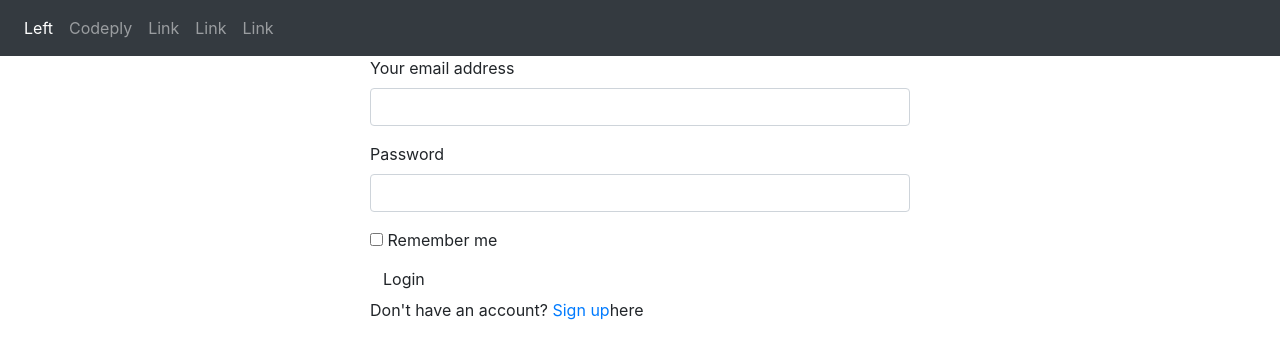
After one commit to MungaiKeren/Blog_site, a Flask app: page /authenticate/login in a window 1280 px wide. The commit adds this page. Shown: the top 359 px of the page. Run offline with Flask 2, Linux system fonts and the light colour scheme; some libraries are stand-ins or nearby versions.

Commit message:
This commit creates login details

```diff
--- a/app/auth/__init__.py
+++ b/app/auth/__init__.py
@@ -3,3 +3,4 @@ from flask import Blueprint
 auth = Blueprint('auth',__name__)
 
 from .views import *
+from . import forms
--- /dev/null
+++ b/app/auth/forms.py
@@ -0,0 +1,25 @@
+from flask_wtf import FlaskForm
+from wtforms import StringField,PasswordField,SubmitField,ValidationError,BooleanField
+from wtforms.validators import Required,Email,EqualTo
+from ..models import User
+
+
+class RegistrationForm(FlaskForm):
+    username = StringField('Please enter your user-name',validators=[Required()])
+    email = StringField('Email address',validators=[Required(),Email()])
+    password = PasswordField('Password',validators=[Required(),EqualTo('password_confirm',message='Passwords must match')])
+    confirm_password = PasswordField('Confirm passwords',validators=[Required()])
+    submit = SubmitField('Sign up')
+
+    def validate_email(self,data_field):
+        if User.query.filter_by(email=data_field.data).first():
+            raise ValidationError('That email is taken')
+    def validate_username(self,data_field):
+        if User.query.filter_by(username=data_field.data).first():
+            raise ValidationError('That username is taken')
+
+class LoginForm(FlaskForm):
+    email = StringField('Your email address',validators=[Required(),Email()])
+    password = PasswordField('Password',validators=[Required()])
+    remember = BooleanField('Remember me')
+    submit = SubmitField('Login')
--- a/app/auth/views.py
+++ b/app/auth/views.py
@@ -1,6 +1,30 @@
-from flask import render_template
+from flask import render_template,redirect,request,url_for,flash
+from flask_login import login_user
+from ..models import User
+from .forms import RegistrationForm,LoginForm
+from .. import db
 from . import auth
 
-@auth.route('/login')
+@auth.route('/login',methods=['GET','POST'])
 def login():
-    return render_template('auth/login.html')
+    login_form = LoginForm()
+    if login_form.validate_on_submit():
+        user = User.query.filter_by(email=login_form.email.data).first()
+        if user is not None and user.verify_password(login_form.password.data):
+            login_user(user,login_form.remember.data)
+            return redirect(request.args.get('next') or url_for('main.index'))
+        flash('Invalid username or password')
+    title = "Bloggy logs"
+    return render_template('auth/login.html',login_form=login_form,title=title)
+
+@auth.route('/register',methods=['GET','POST'])
+def register():
+    form = RegistrationForm()
+    if form.validate_on_submit():
+        user =User(username=form.username.data,email=form.email.data,password=form.password.data)
+        db.session.add(user)
+        db.session.commit()
+
+        return redirect(url_for('auth.login'))
+        title = "New account"
+    return render_template('auth/register.html',registration_form=form)
--- a/app/main/views.py
+++ b/app/main/views.py
@@ -1,7 +1,7 @@
 from flask import render_template
 from . import main
 from ..requests import get_quotes
-from flask_login import login_required
+from flask_login import login_required,current_user
 from ..models import User
 
 @main.route('/')
--- /dev/null
+++ b/app/templates/auth/login.html
@@ -0,0 +1,19 @@
+{%extends'base.html'%}
+{%import 'bootstrap/wtf.html' as wtf%}
+{%block content%}
+<div class="container">
+    <div class="row">
+        <div class="col-md-3"></div>
+        <div class="col-md-6">
+            {%for message in get_flashed_messages()%}
+            <div class="alert alert-danger">
+                <button type="button" class="close" data-dismiss='alert'>&times;</button>
+                {{ message }}
+            </div>
+            {%endfor%}
+            {{wtf.quick_form(login_form)}}
+            <p>Don't have an account? <a href="{{url_for('auth.register')}}">Sign up</a>here</p>
+        </div>
+    </div>
+</div>
+{%endblock%}
--- a/app/templates/navbar.html
+++ b/app/templates/navbar.html
@@ -18,14 +18,19 @@
             </li>
         </ul>
     </div>
+    {%if current_user.is_authenticated%}
     <div class="navbar-collapse collapse w-100 order-3 dual-collapse2">
-        <ul class="navbar-nav ml-auto">
-            <li class="nav-item">
-                <a class="nav-link" href="#">Right</a>
+      <ul class="navbar-nav ml-auto">
+          <li class="nav-item" style="color: white">
+             <a href="/" class="nav-link">{{current_user.username|capitalize}} is signed in</a>
             </li>
-            <li class="nav-item">
-                <a class="nav-link" href="#">Link</a>
+            <li>
+              <a class="nav-link" href="{{url_for('main.profile',uname=current_user.username)}}">Profile</a>
             </li>
-        </ul>
+        <li class="nav-item">
+          <a class="nav-link" href="{{url_for('auth.logout')}}">Sign out {{current_user.username|capitalize}}</a>
+        </li>
+      </ul>
     </div>
+    {%endif%}
 </nav>
```
Also changed, not shown: app/templates/auth/register.html (added, +13 -0 lines).
